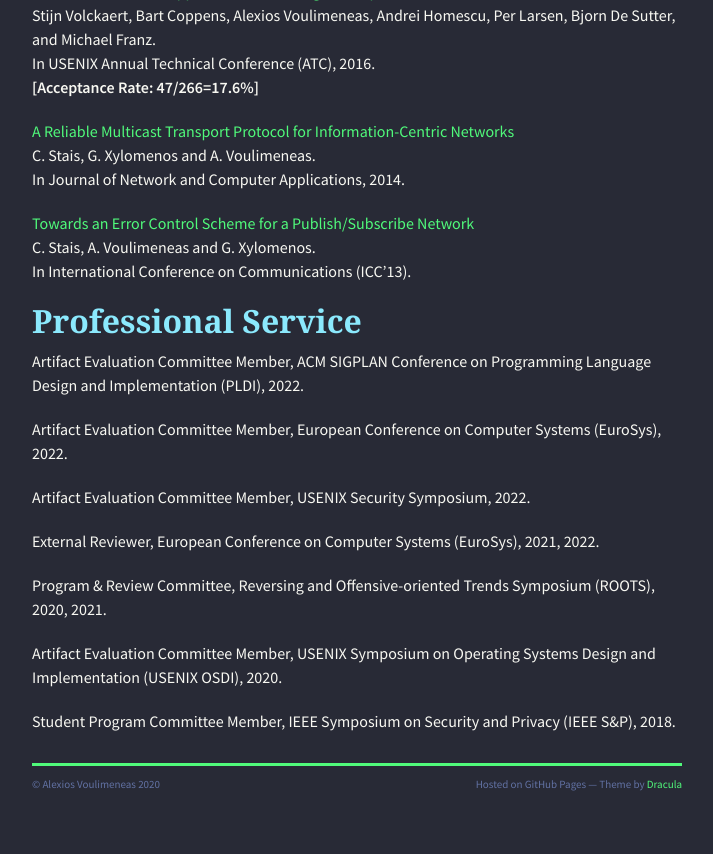
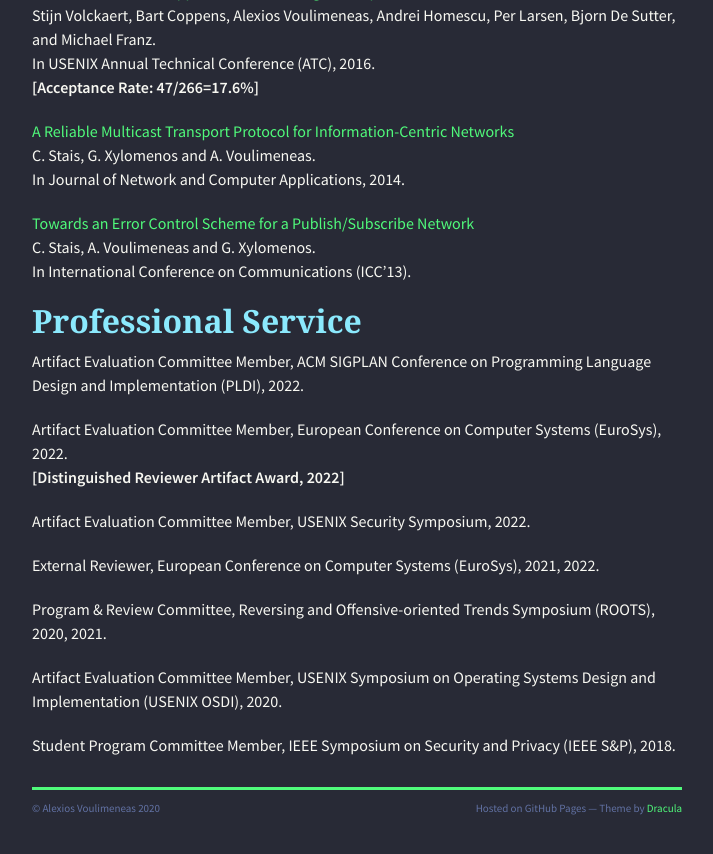
Before and after one commit to alexios-voulimeneas/alexios-voulimeneas.github.io, a Jekyll site: the page built from index.md, in a window 1280 px wide and 900 px high, scrolled down 1541 px. Shown: the top 854 px of the window, without its empty margins (283-996 px from the left). Built offline with Jekyll 4.4.1, drawn with Linux system fonts in a browser that asks for light colours; nearby versions of some CDN libraries; the repository's description, which GitHub fills in, is left out.

Commit message:
Update index.md

```diff
--- a/index.md
+++ b/index.md
@@ -61,6 +61,7 @@
 Artifact Evaluation Committee Member, ACM SIGPLAN Conference on Programming Language Design and Implementation (PLDI), 2022.
 
 Artifact Evaluation Committee Member, European Conference on Computer Systems (EuroSys), 2022.
+**[Distinguished Reviewer Artifact Award, 2022]**
 
 Artifact Evaluation Committee Member, USENIX Security Symposium, 2022.
 
```
